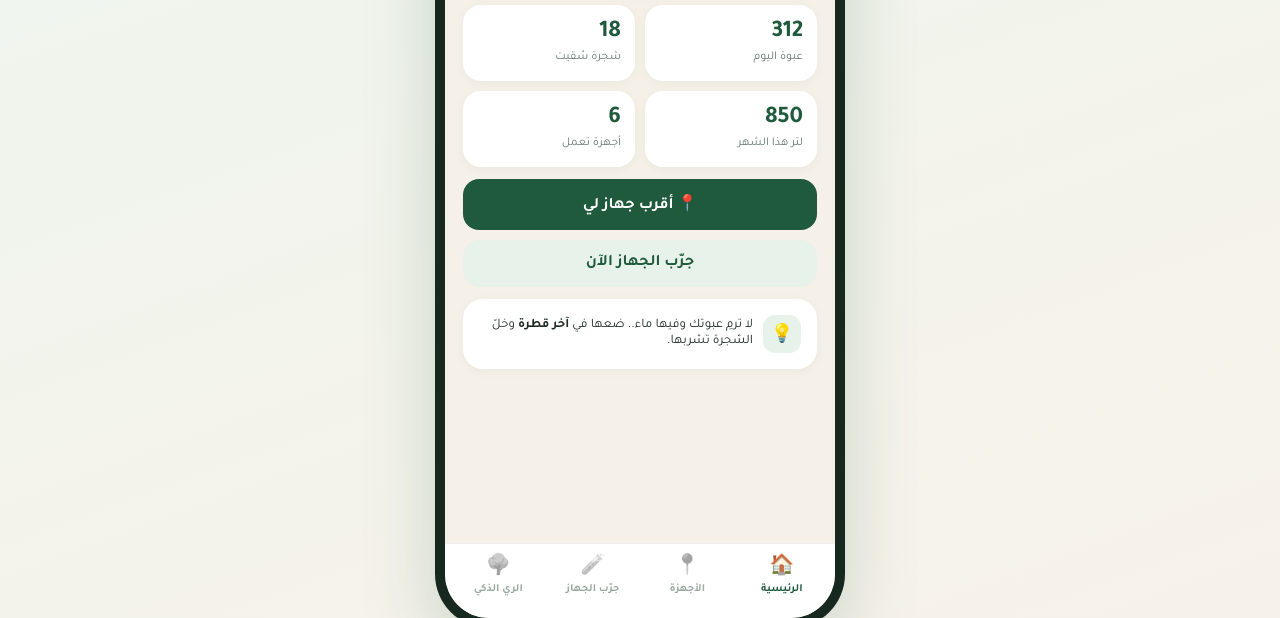
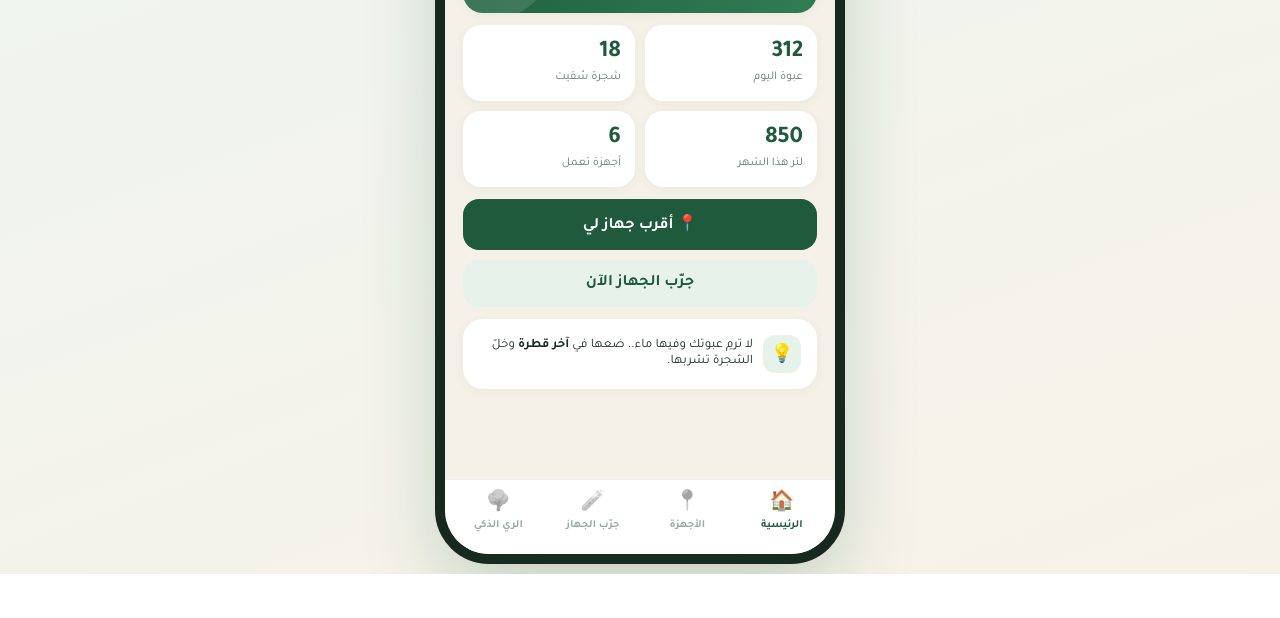
Before and after one commit to salmansoso88-svg/aakhar-qatra, a plain HTML site: page index.html in a window 1280 px wide. Shown: the part 226-844 px from the top of the page. After the commit the page ends 800 px from the top, so only its background shows below. Drawn offline with Linux system fonts and the light colour scheme.

Commit message:
Fit phone frame to screen height
Co-Authored-By: Claude Opus 5.5 <noreply@anthropic.com>

```diff
--- a/index.html
+++ b/index.html
@@ -13,7 +13,7 @@
   *{box-sizing:border-box;margin:0;padding:0}
   body{font-family:'Tajawal',sans-serif;background:linear-gradient(160deg,#eef5ef,#f7f2e9);min-height:100vh;
        display:flex;align-items:center;justify-content:center;color:var(--ink)}
-  .phone{width:390px;height:844px;background:var(--sand);border-radius:44px;overflow:hidden;position:relative;
+  .phone{width:390px;height:min(844px,calc(100dvh - 40px));min-height:560px;background:var(--sand);border-radius:44px;overflow:hidden;position:relative;
          box-shadow:0 30px 80px rgba(31,90,60,.25),0 0 0 10px #17231d;display:flex;flex-direction:column}
   body.shot{background:var(--sand);display:block;direction:ltr}
   body.shot .phone{direction:rtl}
```
